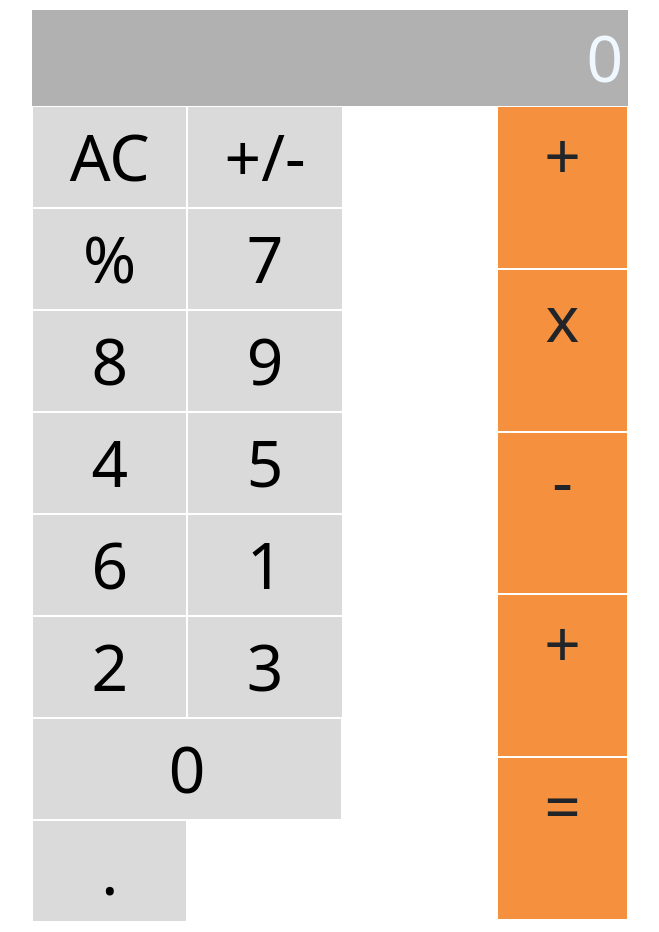
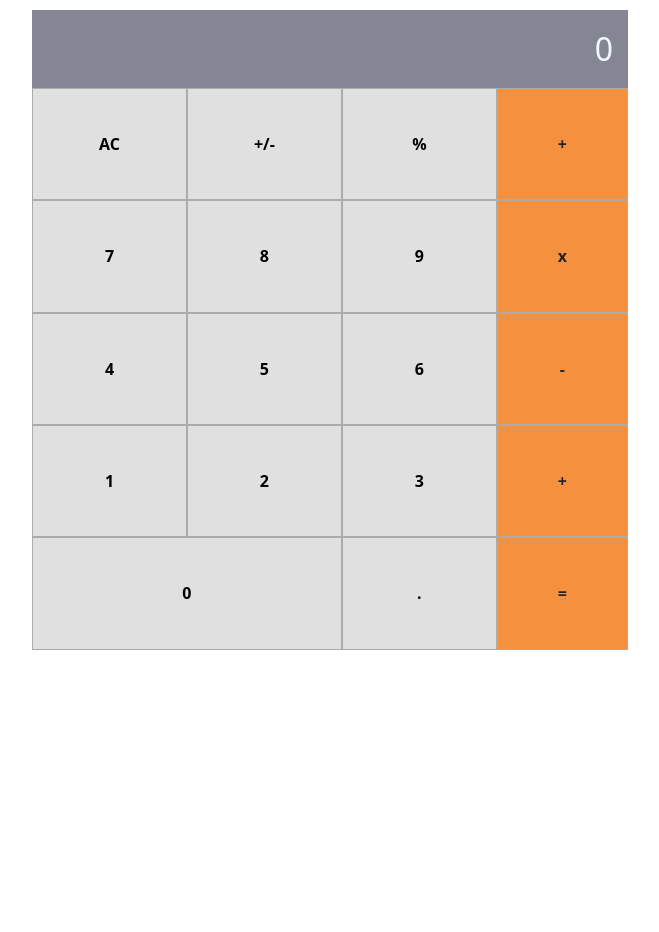
Before and after one commit to Katended/math-magicians, a React (Create React App) app: page / in a window 1280 px wide. Shown: the whole page, without its empty margins (310-969 px from the left). After the commit the page ends 800 px from the top, so only its background shows below. Built offline with nearby package versions, Linux system fonts and the light colour scheme.

Commit message:
Fix alignment

```diff
--- a/src/App.css
+++ b/src/App.css
@@ -39,6 +39,7 @@ section {
   display: flex;
   width: 50%;
   flex-wrap: wrap;
+
 }
 
 .container > p {
@@ -48,45 +49,61 @@ section {
 }
 
 .calculator-left > div {
-  flex: 0 0 33%;
-  background: rgba(184, 182, 182, 0.5);
-  margin: 1px;
-  padding: 2px;
+  flex-grow: 1;
+  flex-shrink: 0;
+  flex-basis: 30%;
+  height: 60%;
+  border: 1px solid rgb(172, 171, 171);
+  background: #E0E0E0;
+  display: flex;
+  justify-content: center;
+  align-items: center;
+
 }
 
 .calculator-right > div {
-  flex: 0 0 19.7%;
-  margin: 1px;
+  flex-grow: 0;
+  flex-shrink: 0;
+  flex-basis: 60%;
+  border: 1px solid rgb(172, 171, 171);
   background-color: #f5913e;
+  text-align: center;
+  display: flex;
+  justify-content: center;
+  align-items: center;
+
 }
 
 .container > div:first-child {
   flex: 0 0 100%;
   text-align: right;
-  background: rgba(100, 100, 100, 0.5);
-  font-size: 4em;
+  background: #858693;
+  font-size: 2em;
   color: aliceblue;
-  padding-right: 5px;
+  padding: 15px;
 }
 
 .calculator-left {
   display: flex;
-  font-size: 4em;
+  font-size: 1em;
   flex-wrap: wrap;
-  text-align: center;
   width: 78%;
+  height: 90%;
   color: black;
+  align-items: center;
   margin: 0;
+  font-weight: bold;
 }
 
 .calculator-left > div:nth-child(13) {
-  flex: 0 0 66.3%;
+  flex: 0 0 66.6%;
 }
 
 .calculator-right {
   display: flex;
   flex-direction: column;
   width: 22%;
-  font-size: 4em;
+  font-size: 1em;
   text-align: center;
+  font-weight: bold;
 }
```
